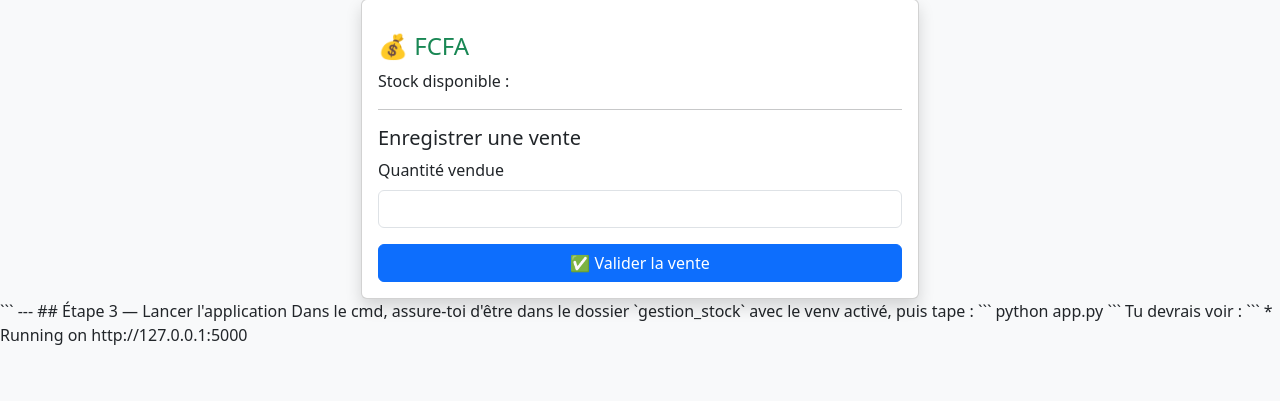
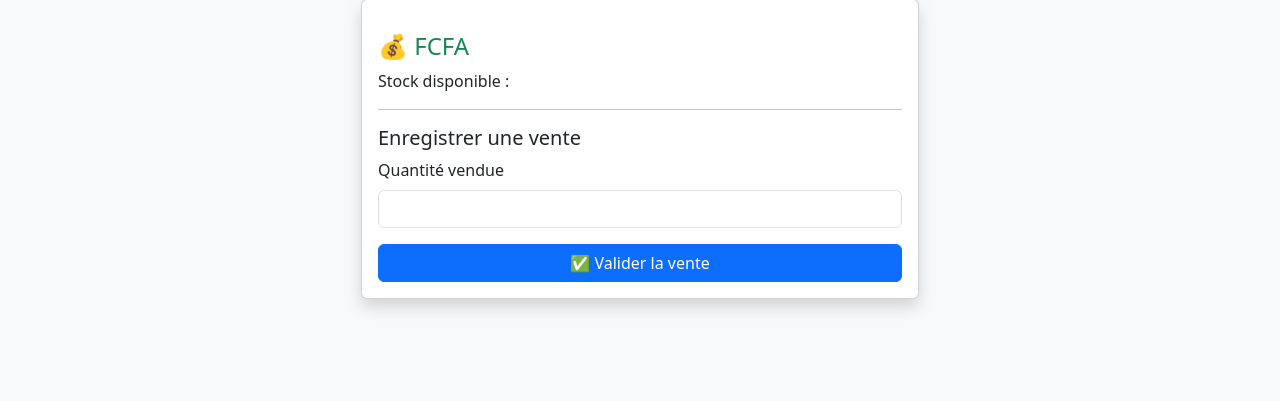
Before and after one commit to ItzSkeepy/gestion_stock, a Flask app: template templates/article_public.html in a window 1280 px wide. Shown: the part 49-450 px from the top of the page. Run offline with Flask 3, Linux system fonts and the light colour scheme; the template is opened without the code that fills it, so the values that code supplies are empty.

Commit message:
fix public site bug

````diff
--- a/templates/article_public.html
+++ b/templates/article_public.html
@@ -39,17 +39,3 @@
 </div>
 </body>
 </html>
-```
-
----
-
-## Étape 3 — Lancer l'application
-
-Dans le cmd, assure-toi d'être dans le dossier `gestion_stock` avec le venv activé, puis tape :
-```
-python app.py
-```
-
-Tu devrais voir :
-```
-* Running on http://127.0.0.1:5000
````
